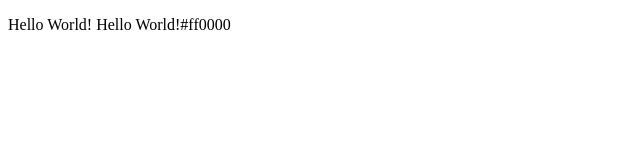
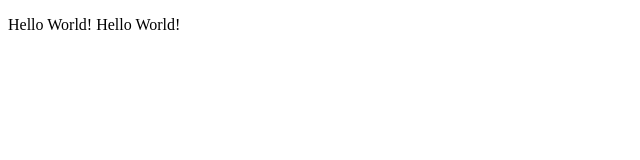
Before and after one commit to Cyriane1/Cyriane1.github.io, a plain HTML site: page index.html in a window 1280 px wide. Shown: the full height of the page, 0-640 px from the left. Drawn offline with Linux system fonts and the light colour scheme.

Commit message:
Fix tipo

```diff
--- a/index.html
+++ b/index.html
@@ -4,6 +4,6 @@
           <title>Hello World! </title>
         <head>
         <body>
-          <p>Hello World! Hello World!#ff0000</p>
+          <p>Hello World! Hello World!</p>
         </body>
       </html>
```
